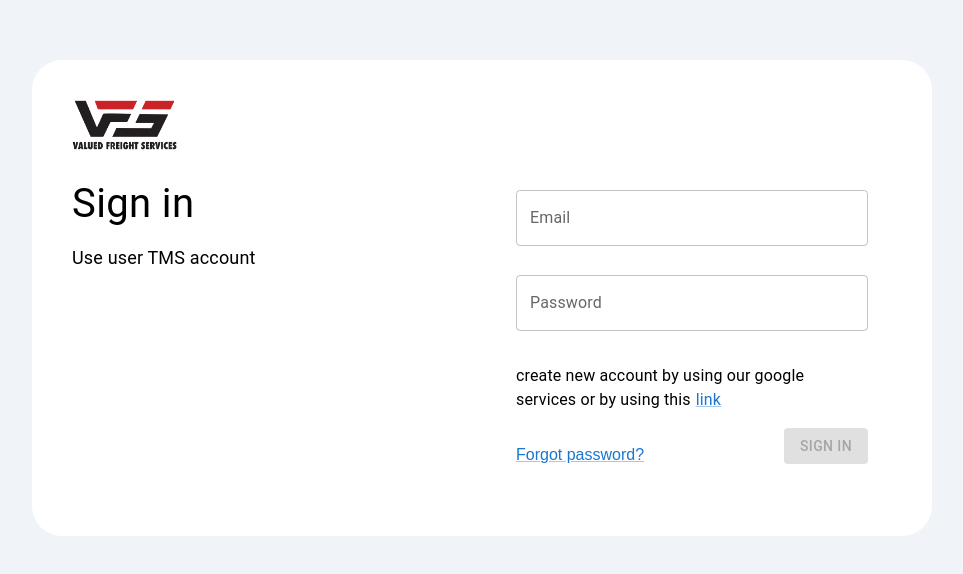
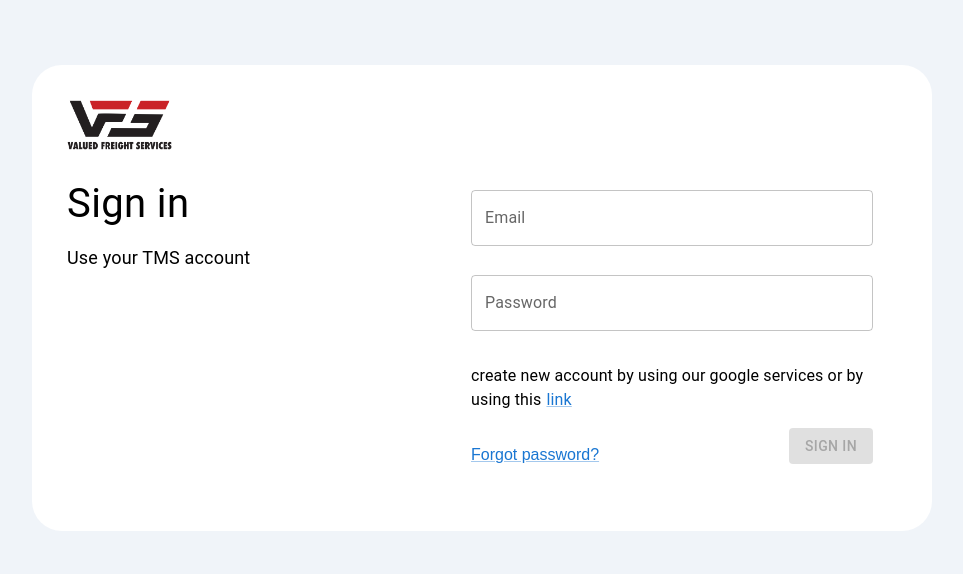
Before and after one commit to nomannaeem12/React, a React (Vite) app: page / in a window 1280 px wide. Shown: the part 102-676 px from the top of the page, without its empty margins (158-1121 px from the left). Built offline with nearby package versions, Linux system fonts and the light colour scheme.

Commit message:
UI / API

```diff
--- a/src/app/authentication/layout/authentication.tsx
+++ b/src/app/authentication/layout/authentication.tsx
@@ -3,21 +3,21 @@ import vfs_logo from '../../../assets/VFS_logo.png';
 import Typography from "@mui/material/Typography";
 import {Outlet} from "react-router-dom";
 
-export function Authentication(){
+export function Authentication() {
     return (
         <>
-            <Box sx={{height: 'inherit',background: 'var(--gm3-sys-color-surface-container, #f0f4f9)'}}>
-                <Box sx={{display: 'flex', justifyContent: 'center' , alignItems: 'center' , height: 'inherit'}}>
-                    <Box sx={{backgroundColor: 'white', width: '900px',borderRadius:'30px'}}>
-                        <Box sx={{m: '40px'}}>
+            <Box sx={{height: 'inherit', background: 'var(--gm3-sys-color-surface-container, #f0f4f9)'}}>
+                <Box sx={{display: 'flex', justifyContent: 'center', alignItems: 'center', height: 'inherit'}}>
+                    <Box sx={{backgroundColor: 'white', width: '900px', borderRadius: '30px'}}>
+                        <Box sx={{m: '35px'}}>
                             <img src={vfs_logo} alt="logo" height="50px"/>
-                            <Box sx={{mt: '20px',display: 'flex', justifyContent: 'space-between'}}>
+                            <Box sx={{mt: '20px', display: 'flex', justifyContent: 'space-between'}}>
                                 <Box>
-                                   <Typography sx={{fontSize: '40px',mb: '10px'}}>
+                                    <Typography sx={{fontSize: '40px', mb: '10px'}}>
                                         Sign in
                                     </Typography>
                                     <Typography sx={{fontSize: '18px'}}>
-                                       Use user TMS account
+                                        Use your TMS account
                                     </Typography>
                                 </Box>
                                 <Box>
--- a/src/app/authentication/pages/signIn.tsx
+++ b/src/app/authentication/pages/signIn.tsx
@@ -1,4 +1,4 @@
-import {Button, Card, CircularProgress, Container, Link, Snackbar, TextField} from "@mui/material";
+import {Button, CircularProgress, Container, Link, Snackbar, TextField} from "@mui/material";
 import {Field, Form, Formik} from "formik";
 import {SignInAPI} from "../../core/services/auth.service.ts";
 import {CredentialInterface, SignInResponse} from "../../core/interfaces/authentication.interface.ts";
@@ -29,7 +29,7 @@ export function SignIn() {
                     setSignedInUser(response as SignInResponse);
                     navigate('/home');
                 }
-                if (response?.statusCode === 401) return setSnackbarState({open: true, message: `${response.message}`});
+                if (!response.ok) return setSnackbarState({open: true, message: `${response.message}`});
             })
     };
 
@@ -44,9 +44,9 @@ export function SignIn() {
             }} validationSchema={credentialsValidation}>
                 {({handleSubmit, errors, touched, values}) => (
                     <Form onSubmit={handleSubmit}>
-                            <Container maxWidth="sm" sx={{marginBottom: '1rem',width: '400px'}}>
+                        <Container maxWidth="sm" sx={{marginBottom: '1rem', width: '450px'}}>
                             <Box>
-                                   <Box sx={{height:'85px'}}>
+                                <Box sx={{height: '85px'}}>
                                     <Field name="email">
                                         {({field}) => (
                                             <TextField
@@ -60,7 +60,7 @@ export function SignIn() {
                                         )}
                                     </Field>
                                 </Box>
-                                       <Box sx={{height:'85px'}}>
+                                <Box sx={{height: '85px'}}>
                                     <Field name='password'>
                                         {({field}) => (
                                             <TextField
@@ -77,7 +77,7 @@ export function SignIn() {
                                 <Typography sx={{mt: '20px'}}>
                                     create new account by using
                                     our google services or by using this
-                                        <Link href="#" underline="always" sx={{ml:'5px'}}>link</Link>
+                                    <Link href="#" underline="always" sx={{ml: '5px'}}>link</Link>
                                 </Typography>
                             </Box>
                         </Container>
--- a/src/app/core/services/auth.service.ts
+++ b/src/app/core/services/auth.service.ts
@@ -11,7 +11,6 @@ export const SignInAPI = async (credentials: CredentialInterface) => {
             body: JSON.stringify(credentials)
         });
         return await response.json();
-
     } catch (error) {
         console.error('Error signing in:', error);
         throw error;
--- a/src/app/home/layout/components/appbar.tsx
+++ b/src/app/home/layout/components/appbar.tsx
@@ -12,10 +12,9 @@ import IconButton from '@mui/material/IconButton';
 import MenuIcon from '@mui/icons-material/Menu';
 import ChevronLeftIcon from '@mui/icons-material/ChevronLeft';
 import {Button, Container, ListItemButton, ListItemIcon, ListItemText} from "@mui/material";
-import BlockIcon from '@mui/icons-material/Block';
-import {Outlet, useNavigate} from "react-router-dom";
+import {Link, Outlet, useNavigate} from "react-router-dom";
 import PersonIcon from '@mui/icons-material/Person';
-import { Link } from 'react-router-dom';
+
 const drawerWidth: number = 240;
 
 interface AppBarProps extends MuiAppBarProps {
@@ -71,9 +70,9 @@ export const mainListItems = (
     <React.Fragment>
         <ListItemButton to='/home/users' component={Link}>
             <ListItemIcon>
-                <PersonIcon />
+                <PersonIcon/>
             </ListItemIcon>
-            <ListItemText primary="Users" />
+            <ListItemText primary="Users"/>
         </ListItemButton>
 
         {/*<ListItemButton>*/}
@@ -151,9 +150,13 @@ export default function Appbar() {
         },
     });
 
+    function navigateToHome() {
+        navigator('/home');
+    }
+
     return (
         <ThemeProvider theme={theme}>
-            <Box sx={{display: 'flex' , height: '100%'}}>
+            <Box sx={{display: 'flex', height: '100%'}}>
                 <CssBaseline/>
                 <AppBar position="absolute" open={open}>
                     <Toolbar
@@ -178,7 +181,9 @@ export default function Appbar() {
                             variant="h6"
                             color="inherit"
                             noWrap
-                            sx={{flexGrow: 1}}
+                            sx={{flexGrow: 1, cursor: 'pointer'}}
+                            to='/home'
+                            onClick={navigateToHome}
                         >
                             Valued Freight Service
                         </Typography>
@@ -205,7 +210,7 @@ export default function Appbar() {
                         {secondaryListItems}
                     </List>
                 </Drawer>
-                <Container sx={{mt: '70px',maxWidth: 'none !important',width: 'auto'}}>
+                <Container sx={{mt: '70px', maxWidth: 'none !important', width: 'auto'}}>
                     <Outlet/>
                 </Container>
             </Box>
```
Lines whose indentation alone changed are shown as unchanged.
